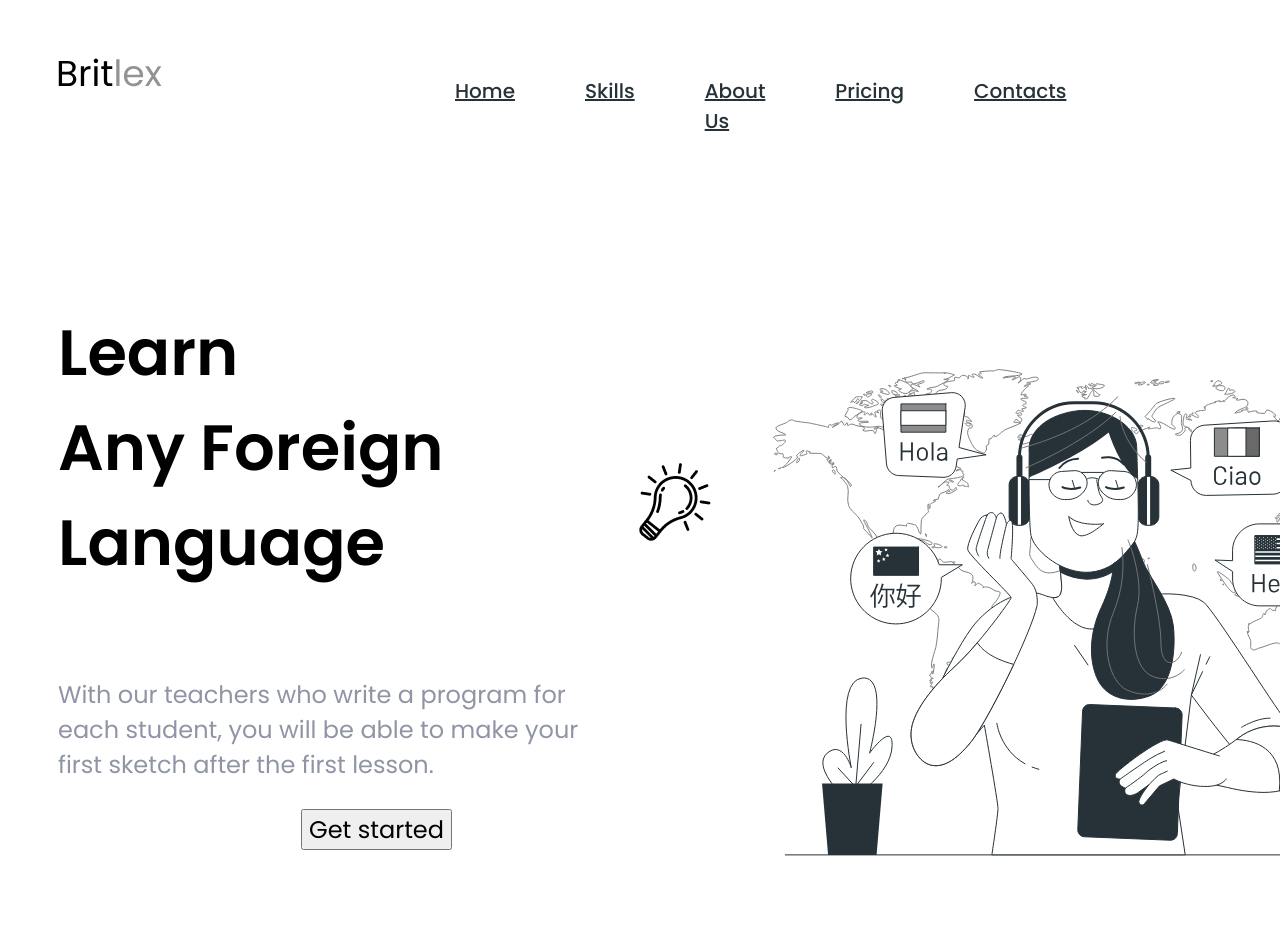
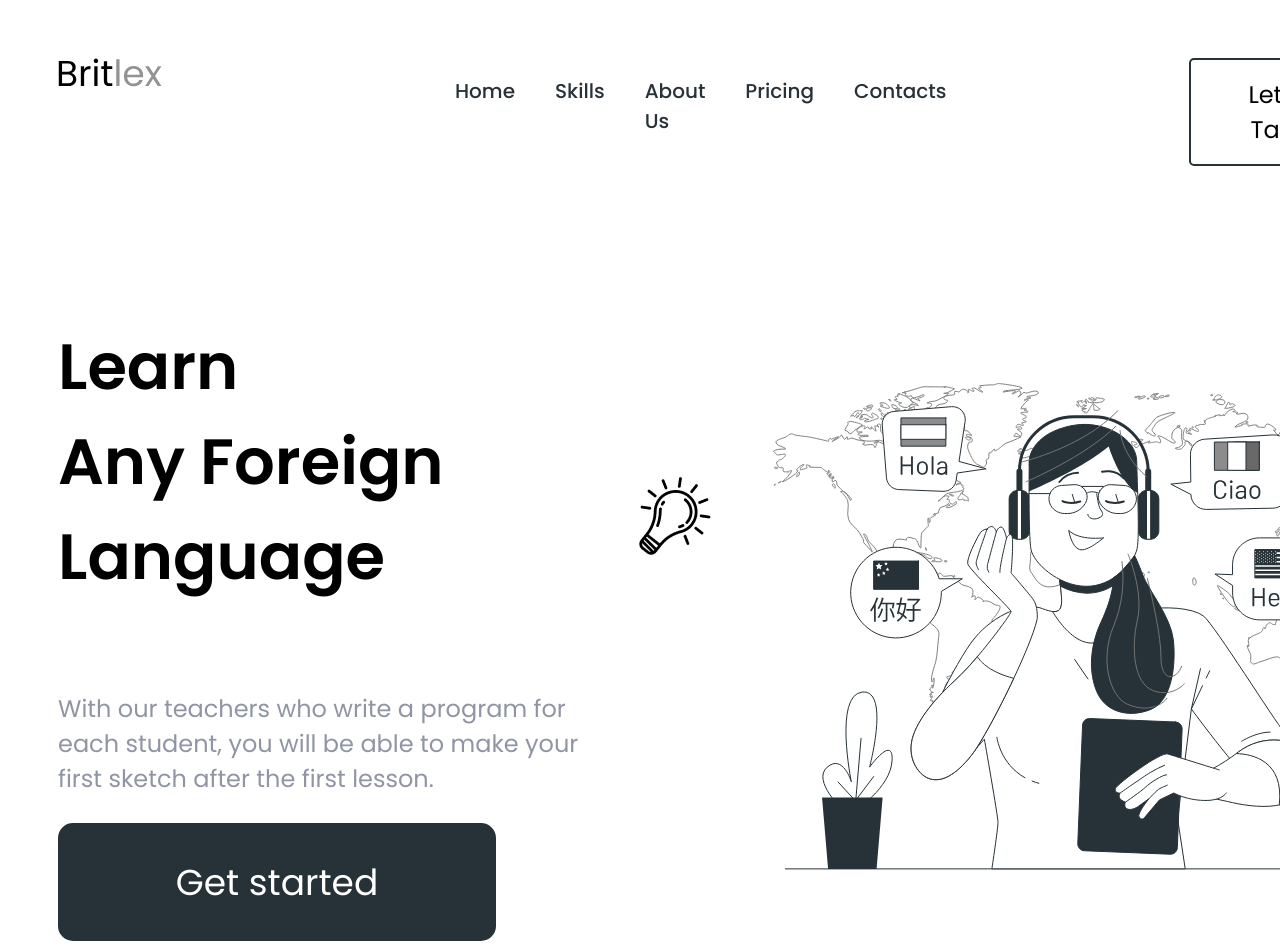
Before and after one commit to richmirziyo/britlex, a React (Vite) app: page / in a window 1280 px wide. Shown: the top 952 px of the page. Built offline with nearby package versions, Linux system fonts and the light colour scheme.

Commit message:
Refactor Header component and styles for improved button accessibility and layout

```diff
--- a/src/components/Header.css
+++ b/src/components/Header.css
@@ -6,11 +6,23 @@ body {
 
 .header {
   button {
-    color: rgba(0, 0, 0, 1);
-    font-family: Poppins;
-    font-weight: 400;
     margin-left: 243px;
-    font-size: 24px;
+    padding: 17px 57px;
+    width: 220;
+    height: 70;
+    border-radius: 5px;
+    border-width: 2px;
+    cursor: pointer;
+    border: 2px solid rgba(38, 50, 56, 1);
+    background-color: white;
+
+    a {
+      color: rgba(0, 0, 0, 1);
+      font-family: Poppins;
+      font-weight: 400;
+      text-decoration: none;
+      font-size: 24px;
+    }
   }
 }
 
@@ -28,14 +40,19 @@ body {
     list-style: none;
     margin-top: 18px;
     margin-left: 253px;
-    gap: 70px;
+    gap: 40px;
   }
 
   a {
     font-family: Poppins;
+    text-decoration: none;
     font-weight: 500;
     font-size: 20px;
     color: rgba(38, 50, 56, 1);
+
+    &:hover {
+      color: rgb(237, 88, 7);
+    }
   }
 }
 
@@ -74,4 +91,24 @@ body {
     font-size: 24px;
     color: rgba(143, 149, 165, 1);
   }
+
+  button {
+    width: 438px;
+    height: 118px;
+    margin-right: -100px;
+    margin-left: -0px;
+    top: 675px;
+    left: 129px;
+    border-radius: 15px;
+    background-color: rgba(38, 50, 56, 1);
+
+    a {
+      width: 203px;
+      height: 54px;
+      font-family: Poppins;
+      font-weight: 400;
+      font-size: 36px;
+      color: rgba(255, 255, 255, 1);
+    }
+  }
 }
--- a/src/components/Header.jsx
+++ b/src/components/Header.jsx
@@ -26,7 +26,10 @@ export default function Header() {
             </li>
           </ul>
         </nav>
-        <button className="header-bt">Let’s Talk</button>
+        <button className="header-bt">
+          {" "}
+          <a href="#">Let’s Talk</a>{" "}
+        </button>
       </div>
       {/* HERO */}
 
@@ -40,7 +43,10 @@ export default function Header() {
             With our teachers who write a program for each student, you will be
             able to make your first sketch after the first lesson.
           </p>
-          <button>Get started</button>
+          <button>
+            {" "}
+            <a href="#">Get started</a>{" "}
+          </button>
         </div>
         <img className="hero-img" src="../public/hero-bg.svg" alt="" />
       </div>
```
